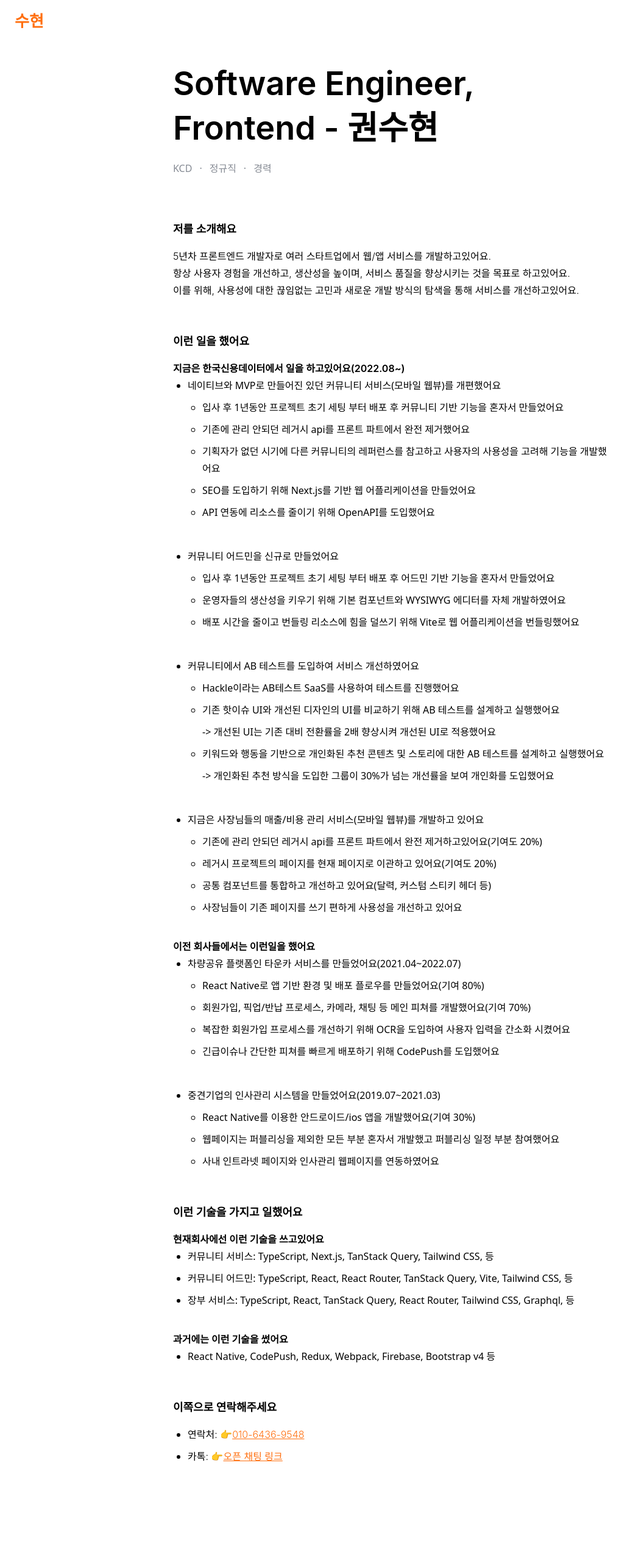
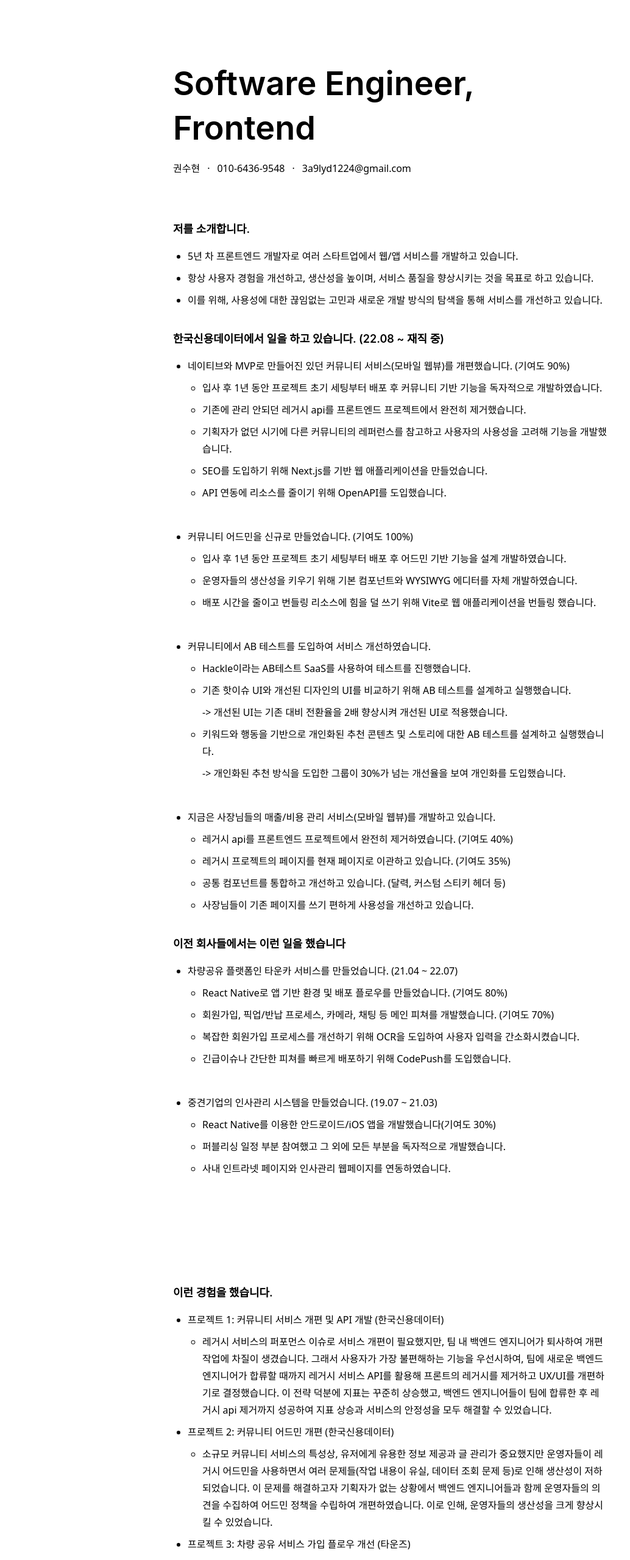
Before and after one commit to ksh1224/resume, a React (Vite) app: page / in a window 1280 px wide. Shown: the top 2558 px of the page at 61% size, without its empty margins (0-1034 px from the left). Before the commit the page ends 2458 px from the top, so only its background shows below. Built offline with nearby package versions, Linux system fonts and the light colour scheme.

Commit message:
1차 이력서 수정

```diff
--- a/src/App.tsx
+++ b/src/App.tsx
@@ -1,248 +1,228 @@
-import FadeInUpElement from "@/components/FadeInUpElement";
 import Heading from "@/components/Heading";
-import InformationTag from "@/components/InformationTag";
-import Section from "@/components/Section";
 import Spacer from "@/components/Spacer";
 import UnorderedList from "@/components/UnorderedList";
+import InformationTag from "./components/InformationTag";
 
 export default function App() {
   return (
     <>
-      <header className="fixed top-0 z-10 flex h-[4.25rem] w-full items-center bg-white px-6">
-        <span className="font-black text-carrot-500 typo-subtitle2">수현</span>
-      </header>
       <div className="flex flex-col items-center pt-[6.25rem]">
-        <main className=" max-w-[47.5rem] px-6">
-          <FadeInUpElement>
-            <Heading level={1}>Software Engineer, Frontend - 권수현</Heading>
-            <InformationTag contents={["KCD", "정규직", "경력"]} />
+        <main className="max-w-[47.5rem] px-6">
+          <Heading level={1}>Software Engineer, Frontend</Heading>
+          <InformationTag
+            contents={["권수현", "010-6436-9548", "3a9lyd1224@gmail.com"]}
+          />
           <Spacer className="h-[4.5rem]" />
-          </FadeInUpElement>
-          <Section>
-            <FadeInUpElement>
-              <Heading level={3}>저를 소개해요</Heading>
-              <p>
-                5년차 프론트엔드 개발자로 여러 스타트업에서 웹/앱 서비스를
-                개발하고있어요.
-                <br />
-                항상 사용자 경험을 개선하고, 생산성을 높이며, 서비스 품질을
-                향상시키는 것을 목표로 하고있어요.
-                <br />
-                이를 위해, 사용성에 대한 끊임없는 고민과 새로운 개발 방식의
-                탐색을 통해 서비스를 개선하고있어요.
-              </p>
-            </FadeInUpElement>
-          </Section>
-          <Section>
-            <FadeInUpElement>
-              <Heading level={3}>이런 일을 했어요</Heading>
-              <p>
-                <strong className="font-semibold">
-                  지금은 한국신용데이터에서 일을 하고있어요(2022.08~)
-                </strong>
-              </p>
+          <Heading level={3}>저를 소개합니다.</Heading>
           <UnorderedList
             contents={[
-                  "네이티브와 MVP로 만들어진 있던 커뮤니티 서비스(모바일 웹뷰)를 개편했어요",
+              "5년 차 프론트엔드 개발자로 여러 스타트업에서 웹/앱 서비스를 개발하고 있습니다.",
+              "항상 사용자 경험을 개선하고, 생산성을 높이며, 서비스 품질을 향상시키는 것을 목표로 하고 있습니다.",
+              "이를 위해, 사용성에 대한 끊임없는 고민과 새로운 개발 방식의 탐색을 통해 서비스를 개선하고 있습니다.",
+            ]}
+          />
+          <br />
+          <UnorderedList
+            contents={[
+              {
+                className: "list-none -ml-6",
+                element: (
+                  <Heading level={3}>
+                    한국신용데이터에서 일을 하고 있습니다. (22.08 ~ 재직 중)
+                  </Heading>
+                ),
+              },
+              "네이티브와 MVP로 만들어진 있던 커뮤니티 서비스(모바일 웹뷰)를 개편했습니다. (기여도 90%)",
               {
                 className: "list-none",
                 element: (
                   <UnorderedList
                     className="list-[circle]"
                     contents={[
-                          "입사 후 1년동안 프로젝트 초기 세팅 부터 배포 후 커뮤니티 기반 기능을 혼자서 만들었어요",
-                          "기존에 관리 안되던 레거시 api를 프론트 파트에서 완전 제거했어요",
-                          "기획자가 없던 시기에 다른 커뮤니티의 레퍼런스를 참고하고 사용자의 사용성을 고려해 기능을 개발했어요",
-                          "SEO를 도입하기 위해 Next.js를 기반 웹 어플리케이션을 만들었어요",
-                          "API 연동에 리소스를 줄이기 위해 OpenAPI를 도입했어요",
+                      "입사 후 1년 동안 프로젝트 초기 세팅부터 배포 후 커뮤니티 기반 기능을 독자적으로 개발하였습니다.",
+                      "기존에 관리 안되던 레거시 api를 프론트엔드 프로젝트에서 완전히 제거했습니다.",
+                      "기획자가 없던 시기에 다른 커뮤니티의 레퍼런스를 참고하고 사용자의 사용성을 고려해 기능을 개발했습니다.",
+                      "SEO를 도입하기 위해 Next.js를 기반 웹 애플리케이션을 만들었습니다.",
+                      "API 연동에 리소스를 줄이기 위해 OpenAPI를 도입했습니다.",
                     ]}
-                      ></UnorderedList>
+                  />
                 ),
               },
               {
                 className: "list-none",
                 element: <br />,
               },
-                ]}
-              ></UnorderedList>
-            </FadeInUpElement>
-            <FadeInUpElement>
-              <UnorderedList
-                contents={[
-                  "커뮤니티 어드민을 신규로 만들었어요",
+              "커뮤니티 어드민을 신규로 만들었습니다. (기여도 100%)",
               {
                 className: "list-none",
                 element: (
                   <UnorderedList
                     className="list-[circle]"
                     contents={[
-                          "입사 후 1년동안 프로젝트 초기 세팅 부터 배포 후 어드민 기반 기능을 혼자서 만들었어요",
-                          "운영자들의 생산성을 키우기 위해 기본 컴포넌트와 WYSIWYG 에디터를 자체 개발하였어요",
-                          "배포 시간을 줄이고 번들링 리소스에 힘을 덜쓰기 위해 Vite로 웹 어플리케이션을 번들링했어요",
+                      "입사 후 1년 동안 프로젝트 초기 세팅부터 배포 후 어드민 기반 기능을 설계 개발하였습니다.",
+                      "운영자들의 생산성을 키우기 위해 기본 컴포넌트와 WYSIWYG 에디터를 자체 개발하였습니다.",
+                      "배포 시간을 줄이고 번들링 리소스에 힘을 덜 쓰기 위해 Vite로 웹 애플리케이션을 번들링 했습니다.",
                     ]}
-                      ></UnorderedList>
+                  />
                 ),
               },
               {
                 className: "list-none",
                 element: <br />,
               },
-                ]}
-              ></UnorderedList>
-            </FadeInUpElement>
-            <FadeInUpElement>
-              <UnorderedList
-                contents={[
-                  "커뮤니티에서 AB 테스트를 도입하여 서비스 개선하였어요",
+              "커뮤니티에서 AB 테스트를 도입하여 서비스 개선하였습니다.",
               {
                 className: "list-none",
                 element: (
                   <UnorderedList
                     className="list-[circle]"
                     contents={[
-                          "Hackle이라는 AB테스트 SaaS를 사용하여 테스트를 진행했어요",
-                          "기존 핫이슈 UI와 개선된 디자인의 UI를 비교하기 위해 AB 테스트를 설계하고 실행했어요",
+                      "Hackle이라는 AB테스트 SaaS를 사용하여 테스트를 진행했습니다.",
+                      "기존 핫이슈 UI와 개선된 디자인의 UI를 비교하기 위해 AB 테스트를 설계하고 실행했습니다.",
                       {
                         className: "list-none",
                         element:
-                              "-> 개선된 UI는 기존 대비 전환률을 2배 향상시켜 개선된 UI로 적용했어요",
+                          "-> 개선된 UI는 기존 대비 전환율을 2배 향상시켜 개선된 UI로 적용했습니다.",
                       },
-                          "키워드와 행동을 기반으로 개인화된 추천 콘텐츠 및 스토리에 대한 AB 테스트를 설계하고 실행했어요",
+                      "키워드와 행동을 기반으로 개인화된 추천 콘텐츠 및 스토리에 대한 AB 테스트를 설계하고 실행했습니다.",
                       {
                         className: "list-none",
                         element:
-                              "-> 개인화된 추천 방식을 도입한 그룹이 30%가 넘는 개선률을 보여 개인화를 도입했어요",
+                          "-> 개인화된 추천 방식을 도입한 그룹이 30%가 넘는 개선율을 보여 개인화를 도입했습니다.",
                       },
                     ]}
-                      ></UnorderedList>
+                  />
                 ),
               },
               {
                 className: "list-none",
                 element: <br />,
               },
-                ]}
-              ></UnorderedList>
-            </FadeInUpElement>
-            <FadeInUpElement>
-              <UnorderedList
-                contents={[
-                  "지금은 사장님들의 매출/비용 관리 서비스(모바일 웹뷰)를 개발하고 있어요",
+              "지금은 사장님들의 매출/비용 관리 서비스(모바일 웹뷰)를 개발하고 있습니다.",
               {
                 className: "list-none",
                 element: (
                   <UnorderedList
                     className="list-[circle]"
                     contents={[
-                          "기존에 관리 안되던 레거시 api를 프론트 파트에서 완전 제거하고있어요(기여도 20%)",
-                          "레거시 프로젝트의 페이지를 현재 페이지로 이관하고 있어요(기여도 20%)",
-                          "공통 컴포넌트를 통합하고 개선하고 있어요(달력, 커스텀 스티키 헤더 등)",
-                          "사장님들이 기존 페이지를 쓰기 편하게 사용성을 개선하고 있어요",
+                      "레거시 api를 프론트엔드 프로젝트에서 완전히 제거하였습니다. (기여도 40%)",
+                      "레거시 프로젝트의 페이지를 현재 페이지로 이관하고 있습니다. (기여도 35%)",
+                      "공통 컴포넌트를 통합하고 개선하고 있습니다. (달력, 커스텀 스티키 헤더 등)",
+                      "사장님들이 기존 페이지를 쓰기 편하게 사용성을 개선하고 있습니다.",
                     ]}
-                      ></UnorderedList>
+                  />
                 ),
               },
-                ]}
-              ></UnorderedList>
-            </FadeInUpElement>
-            <FadeInUpElement>
-              <p>
+              {
+                className: "list-none -ml-6",
+                element: (
+                  <>
                     <br />
-                <strong className="font-semibold">
-                  이전 회사들에서는 이런일을 했어요
-                </strong>
-              </p>
-              <UnorderedList
-                contents={[
-                  "차량공유 플랫폼인 타운카 서비스를 만들었어요(2021.04~2022.07)",
+                    <Heading level={3}>
+                      이전 회사들에서는 이런 일을 했습니다
+                    </Heading>
+                  </>
+                ),
+              },
+              "차량공유 플랫폼인 타운카 서비스를 만들었습니다. (21.04 ~ 22.07)",
               {
                 className: "list-none",
                 element: (
                   <UnorderedList
                     className="list-[circle]"
                     contents={[
-                          "React Native로 앱 기반 환경 및 배포 플로우를 만들었어요(기여 80%)",
-                          "회원가입, 픽업/반납 프로세스, 카메라, 채팅 등 메인 피쳐를 개발했어요(기여 70%)",
-                          "복잡한 회원가입 프로세스를 개선하기 위해 OCR을 도입하여 사용자 입력을 간소화 시켰어요",
-                          "긴급이슈나 간단한 피쳐를 빠르게 배포하기 위해 CodePush를 도입했어요",
+                      "React Native로 앱 기반 환경 및 배포 플로우를 만들었습니다. (기여도 80%)",
+                      "회원가입, 픽업/반납 프로세스, 카메라, 채팅 등 메인 피쳐를 개발했습니다. (기여도 70%)",
+                      "복잡한 회원가입 프로세스를 개선하기 위해 OCR을 도입하여 사용자 입력을 간소화시켰습니다.",
+                      "긴급이슈나 간단한 피쳐를 빠르게 배포하기 위해 CodePush를 도입했습니다.",
                     ]}
-                      ></UnorderedList>
+                  />
                 ),
               },
               {
                 className: "list-none",
                 element: <br />,
               },
-                ]}
-              ></UnorderedList>
-            </FadeInUpElement>
-            <FadeInUpElement>
-              <UnorderedList
-                contents={[
-                  "중견기업의 인사관리 시스템을 만들었어요(2019.07~2021.03)",
+              "중견기업의 인사관리 시스템을 만들었습니다. (19.07 ~ 21.03)",
               {
                 className: "list-none",
                 element: (
                   <UnorderedList
                     className="list-[circle]"
                     contents={[
-                          "React Native를 이용한 안드로이드/ios 앱을 개발했어요(기여 30%)",
-                          "웹페이지는 퍼블리싱을 제외한 모든 부분 혼자서 개발했고 퍼블리싱 일정 부분 참여했어요",
-                          "사내 인트라넷 페이지와 인사관리 웹페이지를 연동하였어요",
+                      "React Native를 이용한 안드로이드/iOS 앱을 개발했습니다(기여도 30%)",
+                      "퍼블리싱 일정 부분 참여했고 그 외에 모든 부분을 독자적으로 개발했습니다.",
+                      "사내 인트라넷 페이지와 인사관리 웹페이지를 연동하였습니다.",
                     ]}
-                      ></UnorderedList>
+                  />
                 ),
               },
             ]}
-              ></UnorderedList>
-            </FadeInUpElement>
-          </Section>
-          <Section>
-            <FadeInUpElement>
-              <Heading level={3}>이런 기술을 가지고 일했어요</Heading>
-              <p>
-                <strong className="font-semibold">
-                  현재회사에선 이런 기술을 쓰고있어요
-                </strong>
-              </p>
+          />
+          <br />
+          <br />
+          <br />
+          <br />
+          <br />
+          <br />
+          <Heading level={3}>이런 경험을 했습니다.</Heading>
+          <UnorderedList
+            contents={[
+              "프로젝트 1: 커뮤니티 서비스 개편 및 API 개발 (한국신용데이터)",
+              {
+                className: "list-none",
+                element: (
+                  <UnorderedList
+                    className="list-[circle]"
+                    contents={[
+                      "레거시 서비스의 퍼포먼스 이슈로 서비스 개편이 필요했지만, 팀 내 백엔드 엔지니어가 퇴사하여 개편 작업에 차질이 생겼습니다. 그래서 사용자가 가장 불편해하는 기능을 우선시하여, 팀에 새로운 백엔드 엔지니어가 합류할 때까지 레거시 서비스 API를 활용해 프론트의 레거시를 제거하고 UX/UI를 개편하기로 결정했습니다. 이 전략 덕분에 지표는 꾸준히 상승했고, 백엔드 엔지니어들이 팀에 합류한 후 레거시 api 제거까지 성공하여 지표 상승과 서비스의 안정성을 모두 해결할 수 있었습니다.",
+                    ]}
+                  />
+                ),
+              },
+              "프로젝트 2: 커뮤니티 어드민 개편 (한국신용데이터)",
+              {
+                className: "list-none",
+                element: (
+                  <UnorderedList
+                    className="list-[circle]"
+                    contents={[
+                      "소규모 커뮤니티 서비스의 특성상, 유저에게 유용한 정보 제공과 글 관리가 중요했지만 운영자들이 레거시 어드민을 사용하면서 여러 문제들(작업 내용이 유실, 데이터 조회 문제 등)로 인해 생산성이 저하되었습니다. 이 문제를 해결하고자 기획자가 없는 상황에서 백엔드 엔지니어들과 함께 운영자들의 의견을 수집하여 어드민 정책을 수립하여 개편하였습니다. 이로 인해, 운영자들의 생산성을 크게 향상시킬 수 있었습니다.",
+                    ]}
+                  />
+                ),
+              },
+              "프로젝트 3: 차량 공유 서비스 가입 플로우 개선 (타운즈)",
+              {
+                className: "list-none",
+                element: (
+                  <UnorderedList
+                    className="list-[circle]"
+                    contents={[
+                      "차량 공유 서비스의 가입 플로우를 개선하는 작업을 진행했습니다. 복잡한 인증 절차로 가입률이 낮아 기능 적으로 축소할 수 있는 법을 찾아보았고, OCR 기술을 활용하여 가입 플로우를 간소화하기로 결정했습니다. 네이버에서 제공하는 운전면허증 관련 OCR API를 찾아, 이를 가입 플로우에 통합하여 본인 인증, 거주지 인증, 운전면허증 인증 절차를 간소화했습니다. 운전면허증 인증을 가입 절차의 첫 단계로 설정하고, 본인 정보와 주소 정보를 자동으로 입력한 후 사용자가 수정할 수 있도록 했습니다. 이 변경으로 가입률이 크게 상승했습니다.",
+                    ]}
+                  />
+                ),
+              },
+            ]}
+          />
+          <br />
+          <Heading level={3}>이런 기술을 가지고 일했습니다.</Heading>
           <UnorderedList
             contents={[
               "커뮤니티 서비스: TypeScript, Next.js, TanStack Query, Tailwind CSS, 등",
               "커뮤니티 어드민: TypeScript, React, React Router, TanStack Query, Vite, Tailwind CSS, 등",
               "장부 서비스: TypeScript, React, TanStack Query, React Router, Tailwind CSS, Graphql, 등",
             ]}
-              ></UnorderedList>
-              <p>
+          />
           <br />
-                <strong className="font-semibold">
-                  과거에는 이런 기술을 썼어요
-                </strong>
-              </p>
+          <Heading level={3}>과거에는 이런 기술을 썼습니다.</Heading>
           <UnorderedList
             contents={[
               "React Native, CodePush, Redux, Webpack, Firebase, Bootstrap v4 등",
             ]}
-              ></UnorderedList>
-            </FadeInUpElement>
-          </Section>
-          <Section>
-            <FadeInUpElement>
-              <Heading level={3}>이쪽으로 연락해주세요</Heading>
-              <UnorderedList
-                contents={[
-                  <p>
-                    연락처: 👉<a href="tel:010-6436-9548">010-6436-9548</a>
-                  </p>,
-                  <p>
-                    카톡: 👉
-                    <a href="https://open.kakao.com/o/sIxQ63hg">
-                      오픈 채팅 링크
-                    </a>
-                  </p>,
-                ]}
-              ></UnorderedList>
-            </FadeInUpElement>
-          </Section>
+          />
+          <br />
         </main>
       </div>
     </>
--- a/src/components/InformationTag.tsx
+++ b/src/components/InformationTag.tsx
@@ -1,6 +1,6 @@
 const InformationTag = ({ contents }: { contents: string[] }) => {
   return (
-    <ul className="flex text-gray-600 typo-caption1 xs:typo-body2">
+    <ul className="flex typo-caption1 xs:typo-body2">
       {contents.map((content, i) => (
         <li key={`tag_${i}`} className="information-tag">
           {content}
```
Lines whose indentation alone changed are shown as unchanged.
